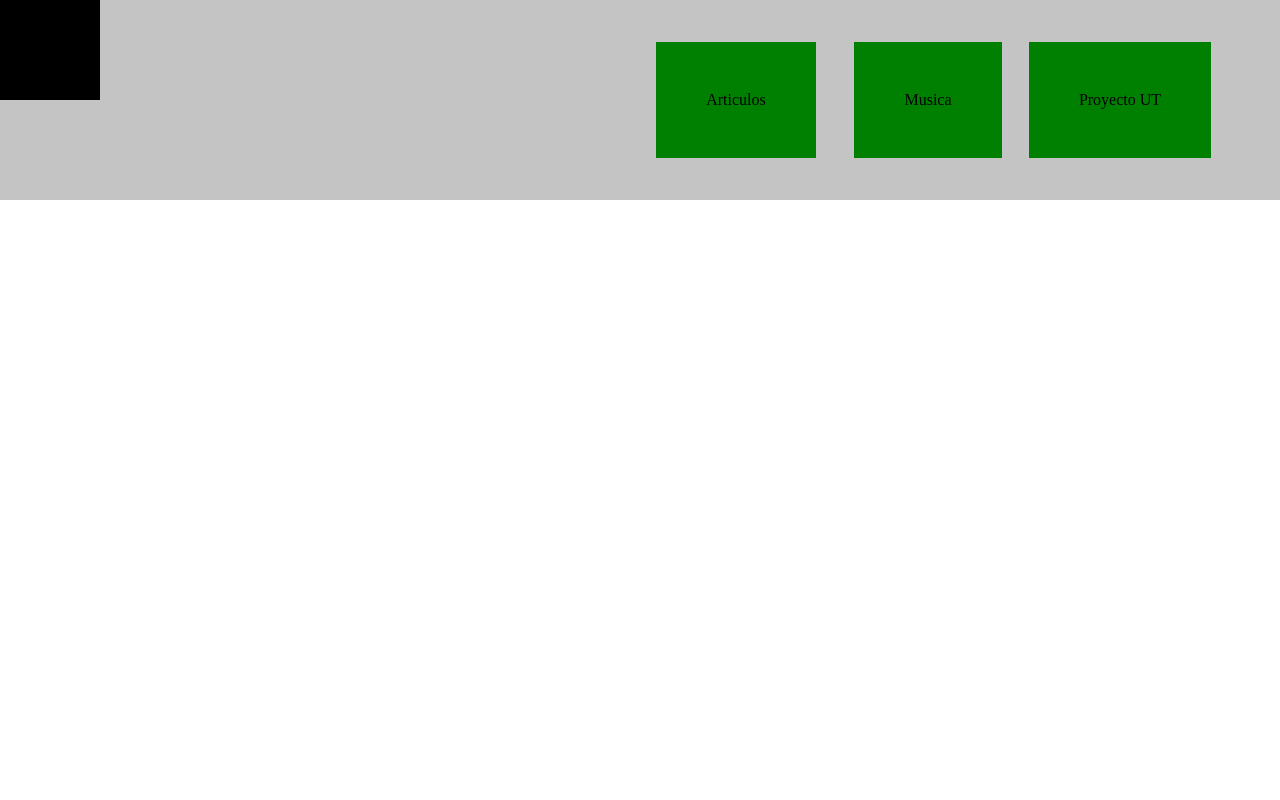
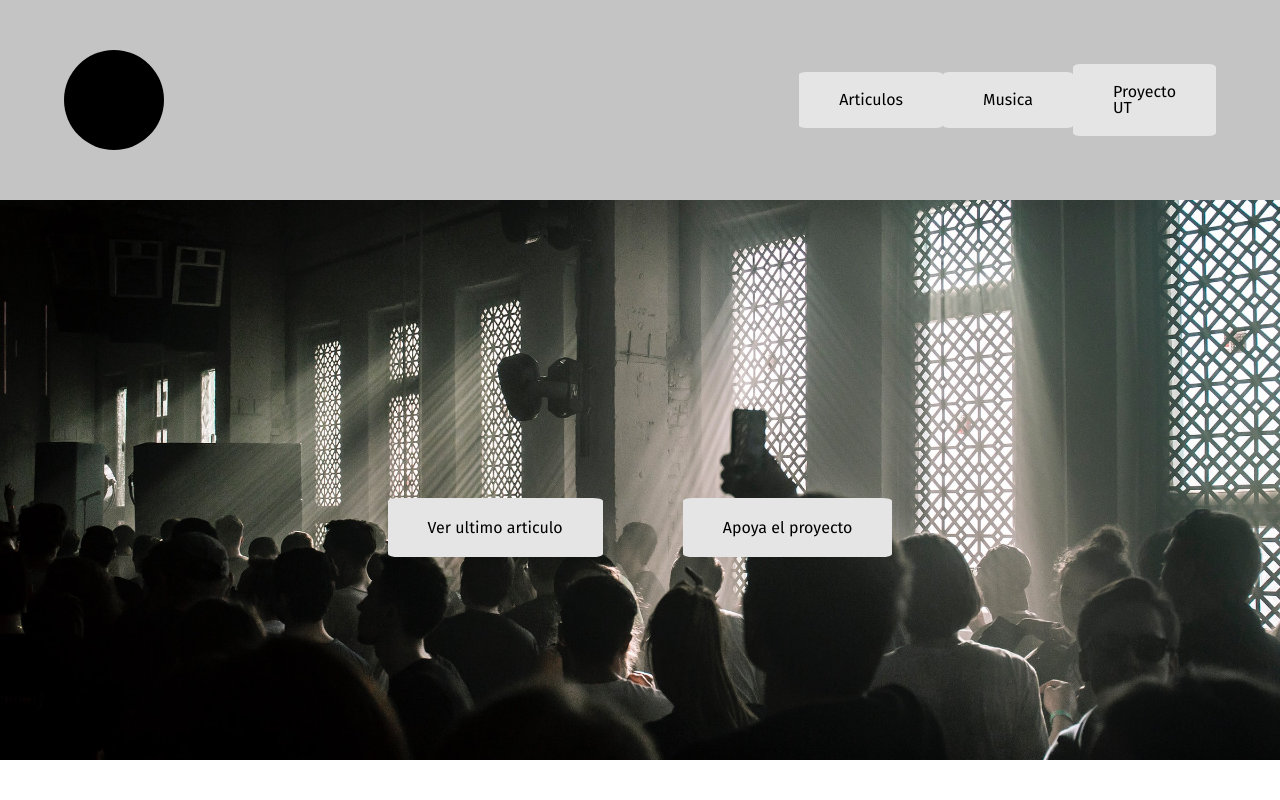
Before and after one commit to TomasAusinoPalau/underground-trending, a website: page index.html in a window 1280 px wide. Shown: the top 800 px of the page. Drawn offline with Linux system fonts and the light colour scheme.

Commit message:
sass y seccion articulo

```diff
--- a/index.html
+++ b/index.html
@@ -4,7 +4,9 @@
     <meta charset="UTF-8">
     <meta http-equiv="X-UA-Compatible" content="IE=edge">
     <meta name="viewport" content="width=device-width, initial-scale=1.0">
-    <link rel="stylesheet" href="style/style.css">
+    <link rel="preconnect" href="https://fonts.gstatic.com">
+    <link href="https://fonts.googleapis.com/css2?family=Fira+Sans:wght@200;400;700&family=Montserrat:wght@200;400;700&display=swap" rel="stylesheet">
+    <link rel="stylesheet" href="./build/style/style.css">
     <title>Underground Trending</title>
 </head>
 <body>
@@ -18,15 +20,15 @@
 
             <nav>
                 <ul class="header-nav-container">
-                    <li class="item-1"><a class="header-nav-text" href="#">Articulos</a></li>
-                    <li class="item-2"><a class="header-nav-text" href="#">Musica</a></li>
-                    <li class="item-3"><a class="header-nav-text" href="#">Proyecto UT</a></li>
+                    <li class="header-nav-item articulo"><a class="header-nav-text" href="#">Articulos</a></li>
+                    <li class="header-nav-item"><a class="header-nav-text" href="#">Musica</a></li>
+                    <li class="header-nav-item"><a class="header-nav-text" href="#">Proyecto UT</a></li>
                 </ul>
             </nav>
         </div>
     </section>
 
-    <main class="main-page-container">
+ <main class="main-page-container">
 
         <section class="main-hero">
             <picture class="hero-img-container">
@@ -36,21 +38,52 @@
             <div class="hero-nav">
                 <nav>
                     <ul class="hero-nav-container">
-                        <li><a href="#">Ver ultimo articulo</a></li>
-                        <li><a href="#">Apoya el proyecto</a></li>
+                        <li class="hero-nav-item"><a class="hero-nav-text" href="#">Ver ultimo articulo</a></li>
+                        <li class="hero-nav-item"><a class="hero-nav-text" href="#">Apoya el proyecto</a></li>
                     </ul>
                 </nav>
             </div>
         </section>
 
-        <section class="main-ut-description">
+       <section class="main-ut-description">
             <div class="ut-description-container">
                 <h1 class="ut-description-title">Quienes somos</h1>
                 <picture class="description-img-container">
-
+                    <img class="article-img" src="source/img/971816.jpg" alt="Kaidi Tatham last album An Insigth to All Minds">
                 </picture>
 
-                <p class="ut-description-text"> Lorem Ipsur    </p>
+                <p class="ut-description-text"> Lorem ipsum dolor sit amet, consectetur adipiscing elit, sed do eiusmod tempor incididunt ut labore et dolore magna aliqua. Ut enim ad minim veniam, quis nostrud exercitation ullamco laboris nisi ut aliquip ex ea commodo consequat. Duis aute irure dolor in reprehenderit in voluptate velit esse cillum dolore eu fugiat nulla pariatur. Excepteur sint occaecat cupidatat non proident, sunt in culpa qui officia deserunt mollit anim id est laborum    </p>
+            </div>
+        </section>
+
+        <section class="main-slider-background">
+            <div class="slider-background-container">
+
+            </div>
+        </section>
+
+        <section class="main-music-nav">
+
+            <div class="music-nav-container">
+                <div class="music-nav-spotify">
+                    <h2 class="nav-spotify-title">title</h2>
+                    <nav>
+                        <ul class="nav-spotify-container">
+                            <li><a href="#"></a></li>
+                            <li><a href="#"></a></li>
+                            <li><a href="#"></a></li>
+                            a
+                        </ul>
+                    </nav>
+                </div>
+                <div class="music-nav-divisor">
+                    sa
+                </div>
+
+                <div class="music-nav-podcast">
+                    a
+
+                </div>
             </div>
         </section>
 
--- /dev/null
+++ b/source/style/style.scss
@@ -0,0 +1,263 @@
+html, body, div, span, applet, object, iframe,
+h1, h2, h3, h4, h5, h6, p, blockquote, pre,
+a, abbr, acronym, address, big, cite, code,
+del, dfn, em, img, ins, kbd, q, s, samp,
+small, strike, strong, sub, sup, tt, var,
+b, u, i, center,
+dl, dt, dd, ol, ul, li,
+fieldset, form, label, legend,
+table, caption, tbody, tfoot, thead, tr, th, td,
+article, aside, canvas, details, embed,
+figure, figcaption, footer, header, hgroup,
+menu, nav, output, ruby, section, summary,
+time, mark, audio, video {
+	margin: 0;
+	padding: 0;
+	border: 0;
+	font-size: 100%;
+	font: inherit;
+	vertical-align: baseline;
+}
+/* HTML5 display-role reset for older browsers */
+article, aside, details, figcaption, figure,
+footer, header, hgroup, menu, nav, section {
+	display: block;
+}
+body {
+	line-height: 1;
+    overflow-x: hidden;
+}
+ol, ul {
+	list-style: none;
+}
+blockquote, q {
+	quotes: none;
+}
+blockquote:before, blockquote:after,
+q:before, q:after {
+	content: '';
+	content: none;
+}
+table {
+	border-collapse: collapse;
+	border-spacing: 0;
+}
+
+
+
+
+
+
+$primary-color: #C4C4C4;
+$secondary-color: #E5E5E5;
+$third-color: #FFFFFF;
+
+
+
+$font-stack: 'Fira Sans', sans-serif;
+$font-second: 'Montserrat', sans-serif;
+
+
+
+
+
+.body-container {
+    display: grid;
+    width: 100vw;
+    font-family: $font-stack;
+
+  }
+
+
+
+
+#header {
+    width: 100vw;
+    height: 200px;
+}
+
+.header-container {
+    display: grid;
+    grid-template-columns: 2fr 1fr;
+    position: fixed;
+    width: 100vw;
+    height: 200px;
+    left: 0px;
+    top: 0px;
+    background: $primary-color;
+
+
+}
+
+.header-img-container {
+    display: grid;
+    align-content: center;
+}
+
+.nav-logo {
+
+    display: block;
+    width: 100px;
+    height: 100px;
+    background: #000000;
+    border-radius: 50%;
+    margin-left: 5vw;
+
+}
+
+.header-nav-container {
+    height: 100%;
+    display: grid;
+    grid-template-columns: 1fr 1fr 1fr;
+    margin-right: 5vw;
+    align-items: center;
+    color: #000000;
+
+}
+
+.header-nav-item {
+    display: grid;
+
+}
+
+
+
+.header-nav-text {
+    text-decoration: none;
+    color: black;
+    padding: 20px 40px;
+    border-radius: 5%;
+    background-color: $secondary-color;
+    justify-self: center;
+}
+
+
+
+
+
+
+
+.main-hero {
+    background-image: url(../../source/img/bg-alexander-popov-I6U-0CydCPs-unsplash.jpg);
+    background-position: 0% 40%;
+    background-color: #464646;
+    background-size: cover;
+    background-attachment: fixed;
+    background-repeat: no-repeat;
+    width: 100vw;
+    height: 70vh;
+
+    display: grid;
+    grid-template-rows: 1fr 0.75fr;
+    align-content: flex-end;
+    justify-content: center;
+}
+
+.hero-nav-container {
+    display: flex;
+    flex-wrap: nowrap;
+    margin-bottom: 5vh;
+
+}
+
+.hero-nav-item {
+    margin: 0 5vh;
+
+}
+
+.hero-nav-text {
+    text-decoration: none;
+    color: black;
+    padding: 20px 40px;
+    border-radius: 5%;
+    background-color: $secondary-color;
+}
+
+.main-ut-description {
+    display: grid;
+    justify-content: center;
+}
+.ut-description-container {
+    display: grid;
+    grid-template-columns: 1fr 1fr;
+    grid-template-rows: 1fr 4fr;
+    grid-template-areas:
+        "title title"
+        "photo text";
+    width: 70vw;
+    min-width: 360px;
+    height: 70vh;
+
+}
+
+.ut-description-title {
+    display: flex;
+    align-self: flex-end;
+    justify-self: center;
+    font-size: 40px;
+}
+
+.article-img {
+    max-width: 400px;
+    max-height: 400px;
+}
+
+.description-img-container {
+    display: flex;
+    align-items: center;
+    justify-content: center;
+    grid-area: photo;
+}
+
+.ut-description-text {
+    width: 400px;
+    grid-area: text;
+    display: flex;
+    align-self: center;
+    justify-self: center;
+    font-size: 20px;
+
+}
+
+
+.slider-background-container {
+    background-image: url(../../source/img/bg-alexander-popov-I6U-0CydCPs-unsplash.jpg);
+    background-position: 0% 40%;
+    background-color: #464646;
+    background-size: cover;
+    background-attachment: fixed;
+    background-repeat: no-repeat;
+    width: 100vw;
+    height: 20vh;
+}
+
+
+
+.main-music-nav {
+    width: 100vw;
+    height: 400px;
+}
+
+.music-nav-container {
+    display: grid;
+    grid-template-columns: 4fr 1fr 4fr;
+    width: 100vw;
+    height: 70vh;
+}
+
+.music-nav-spotify {
+    display: grid;
+    grid-template-rows: 1fr 4fr;
+}
+
+.nav-spotify-title {
+    display: flex;
+    align-self: flex-end;
+    justify-self: flex-end;
+}
+
+.nav-spotify-container {
+    display: flex;
+    justify-content: flex-end;
+    align-items: center;
+}
--- a/style/style.scss
+++ /dev/null
@@ -1,93 +0,0 @@
-html, body, div, span, applet, object, iframe,
-h1, h2, h3, h4, h5, h6, p, blockquote, pre,
-a, abbr, acronym, address, big, cite, code,
-del, dfn, em, img, ins, kbd, q, s, samp,
-small, strike, strong, sub, sup, tt, var,
-b, u, i, center,
-dl, dt, dd, ol, ul, li,
-fieldset, form, label, legend,
-table, caption, tbody, tfoot, thead, tr, th, td,
-article, aside, canvas, details, embed,
-figure, figcaption, footer, header, hgroup,
-menu, nav, output, ruby, section, summary,
-time, mark, audio, video {
-	margin: 0;
-	padding: 0;
-	border: 0;
-	font-size: 100%;
-	font: inherit;
-	vertical-align: baseline;
-}
-/* HTML5 display-role reset for older browsers */
-article, aside, details, figcaption, figure,
-footer, header, hgroup, menu, nav, section {
-	display: block;
-}
-body {
-	line-height: 1;
-}
-ol, ul {
-	list-style: none;
-}
-blockquote, q {
-	quotes: none;
-}
-blockquote:before, blockquote:after,
-q:before, q:after {
-	content: '';
-	content: none;
-}
-table {
-	border-collapse: collapse;
-	border-spacing: 0;
-}
-
-.header-container {
-    display: grid;
-    grid-template-columns: 1fr 1fr;
-    position: fixed;
-    width: 100vw;
-    height: 200px;
-    left: 0px;
-    top: 0px;
-    background: #C4C4C4;
-
-
-}
-
-.nav-logo {
-
-    display: block;
-    width: 100px;
-    height: 100px;
-    background: #000000;
-
-}
-
-.header-nav-container {
-    height: 100%;
-    display: grid;
-    grid-template-columns: 1fr 1fr 1fr;
-    margin-right: 8vh;
-    align-items: center;
-    color: #000000;
-
-}
-.header-nav-container .item {
-    display: inline-block;
-    width: 100px;
-    height: 50px;
-    left: 1020px;
-    top: 75px;
-    background: #E5E5E5;
-
-
-
-}
-
-.header-nav-text {
-    text-decoration: none;
-    color: black;
-    padding: 20px 15px;
-    background-color: green;
-}
```
Also changed, not shown: build/style/style.css (added), source/img/971816.jpg (added), source/img/bg-alexander-popov-I6U-0CydCPs-unsplash.jpg (added), source/img/stefan-widua-OAGa7kxfDNY-unsplash.jpg (added), source/script/index.js (added), style/style.css (deleted), 7 other files.
